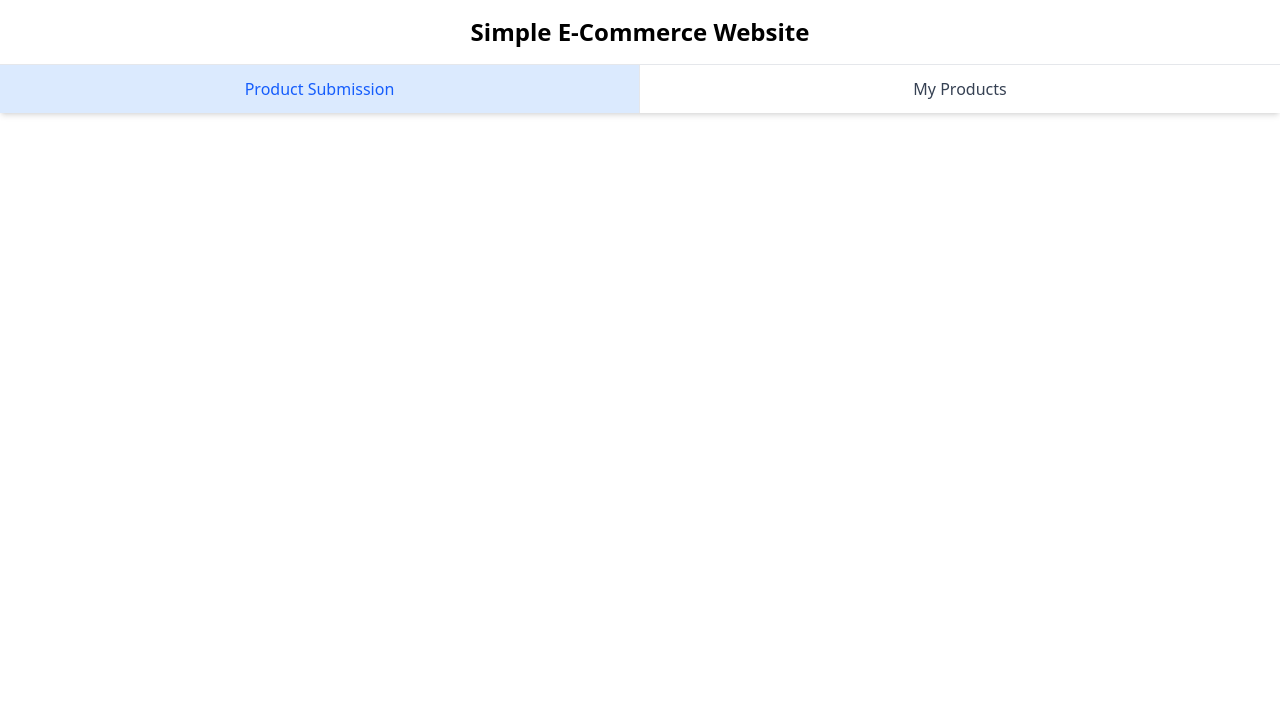
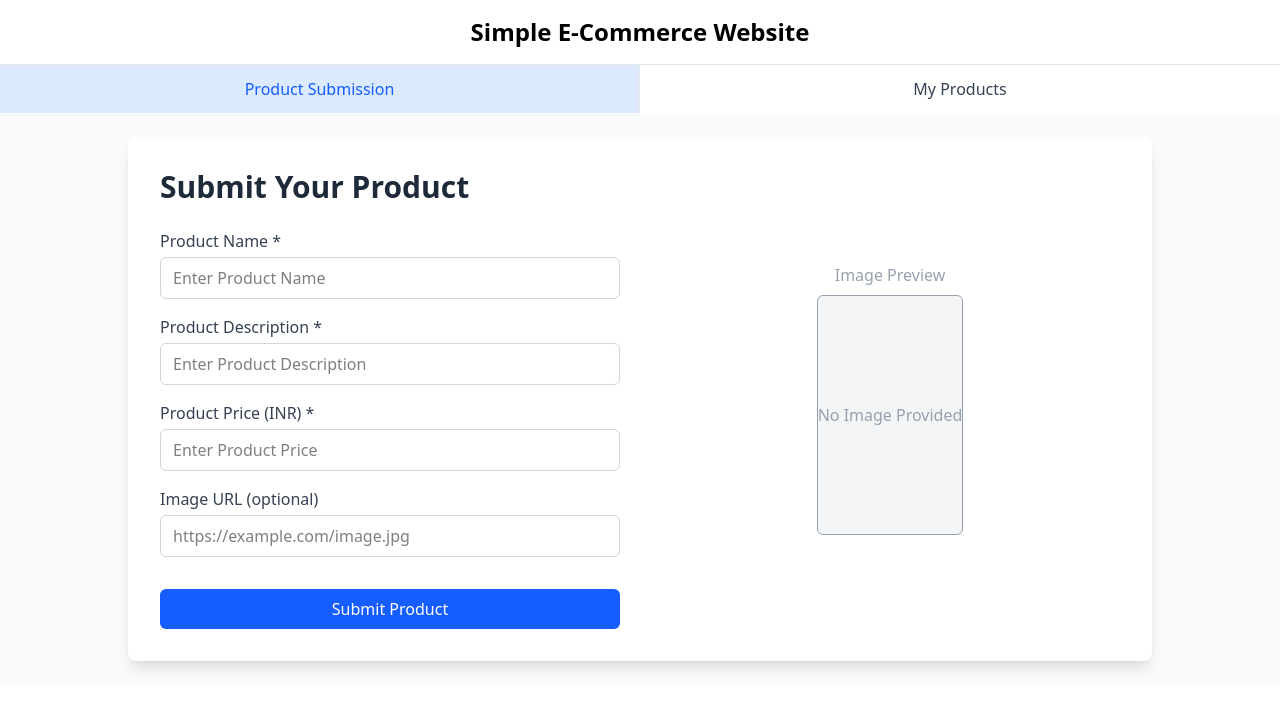
Before and after one commit to akshatp17/ECommerceTabs, a React (Vite) app in the folder client/: page /product-submission in a window 1280 px wide. Shown: the top 712 px of the page. Built offline with nearby package versions, Linux system fonts and the light colour scheme.

Commit message:
Created Prodcut Submission Form

```diff
--- a/client/package.json
+++ b/client/package.json
@@ -14,6 +14,7 @@
     "lucide-react": "^0.507.0",
     "react": "^19.1.0",
     "react-dom": "^19.1.0",
+    "react-hook-form": "^7.56.2",
     "react-router-dom": "^7.5.3",
     "tailwindcss": "^4.1.5"
   },
--- a/client/src/pages/ProductSubmission.tsx
+++ b/client/src/pages/ProductSubmission.tsx
@@ -1,5 +1,139 @@
+import { useForm } from "react-hook-form";
+import { useState } from "react";
+
 const ProductSubmission = () => {
-  return <div></div>;
+  const {
+    register,
+    handleSubmit,
+    formState: { errors },
+    reset,
+    watch,
+  } = useForm();
+
+  const [submittedData, setSubmittedData] = useState(null);
+
+  const handleSubmitForm = async (data: any) => {
+    if (data.image === "") {
+      data.image = null;
+    }
+    setSubmittedData(data);
+    console.log("Submitted:", data);
+    reset();
+  };
+
+  const imageUrl = watch("image");
+
+  return (
+    <div className="bg-gray-50 p-6">
+      <div className="max-w-5xl mx-auto bg-white shadow-lg rounded-lg p-8 grid grid-cols-1 md:grid-cols-2 gap-10">
+        {/* Left: Form */}
+        <div>
+          <h1 className="text-3xl font-semibold mb-6 text-gray-800">
+            Submit Your Product
+          </h1>
+          <form
+            onSubmit={handleSubmit(handleSubmitForm)}
+            className="flex flex-col gap-4"
+          >
+            <div>
+              <label className="block text-gray-700 font-medium mb-1">
+                Product Name *
+              </label>
+              <input
+                type="text"
+                placeholder="Enter Product Name"
+                className="w-full px-3 py-2 border border-gray-300 rounded-md focus:outline-none focus:ring-2 focus:ring-blue-500"
+                {...register("name", { required: "Name is required" })}
+              />
+              {errors.name && (
+                <p className="text-red-600 text-sm">
+                  {typeof errors.name?.message === "string"
+                    ? errors.name.message
+                    : ""}
+                </p>
+              )}
+            </div>
+
+            <div>
+              <label className="block text-gray-700 font-medium mb-1">
+                Product Description *
+              </label>
+              <input
+                type="text"
+                placeholder="Enter Product Description"
+                className="w-full px-3 py-2 border border-gray-300 rounded-md focus:outline-none focus:ring-2 focus:ring-blue-500"
+                {...register("desc", { required: "Description is required" })}
+              />
+              {errors.desc && (
+                <p className="text-red-600 text-sm">
+                  {typeof errors.desc?.message === "string"
+                    ? errors.desc.message
+                    : ""}
+                </p>
+              )}
+            </div>
+
+            <div>
+              <label className="block text-gray-700 font-medium mb-1">
+                Product Price (INR) *
+              </label>
+              <input
+                type="number"
+                step="0.01"
+                placeholder="Enter Product Price"
+                className="w-full px-3 py-2 border border-gray-300 rounded-md focus:outline-none focus:ring-2 focus:ring-blue-500"
+                {...register("price", { required: "Price is required" })}
+              />
+              {errors.price && (
+                <p className="text-red-600 text-sm">
+                  {typeof errors.price?.message === "string"
+                    ? errors.price.message
+                    : ""}
+                </p>
+              )}
+            </div>
+
+            <div>
+              <label className="block text-gray-700 font-medium mb-1">
+                Image URL (optional)
+              </label>
+              <input
+                type="url"
+                placeholder="https://example.com/image.jpg"
+                className="w-full px-3 py-2 border border-gray-300 rounded-md focus:outline-none focus:ring-2 focus:ring-blue-500"
+                {...register("image")}
+              />
+            </div>
+
+            <button
+              type="submit"
+              className="mt-4 bg-blue-600 text-white py-2 px-4 rounded-md hover:bg-blue-700 transition duration-200"
+            >
+              Submit Product
+            </button>
+          </form>
+        </div>
+
+        {/* Right: Image Preview */}
+        <div className="flex items-center justify-center">
+          {imageUrl ? (
+            <img
+              src={imageUrl}
+              alt="Product Preview"
+              className="max-h-80 object-contain border rounded-md shadow"
+            />
+          ) : (
+            <div className="text-gray-400 text-center">
+              <p className="mb-2">Image Preview</p>
+              <div className="w-full h-60 bg-gray-100 flex items-center justify-center rounded-md border">
+                No Image Provided
+              </div>
+            </div>
+          )}
+        </div>
+      </div>
+    </div>
+  );
 };
 
 export default ProductSubmission;
```
Also changed, not shown: 1 other file (tests, documents, lock files or other folders).
